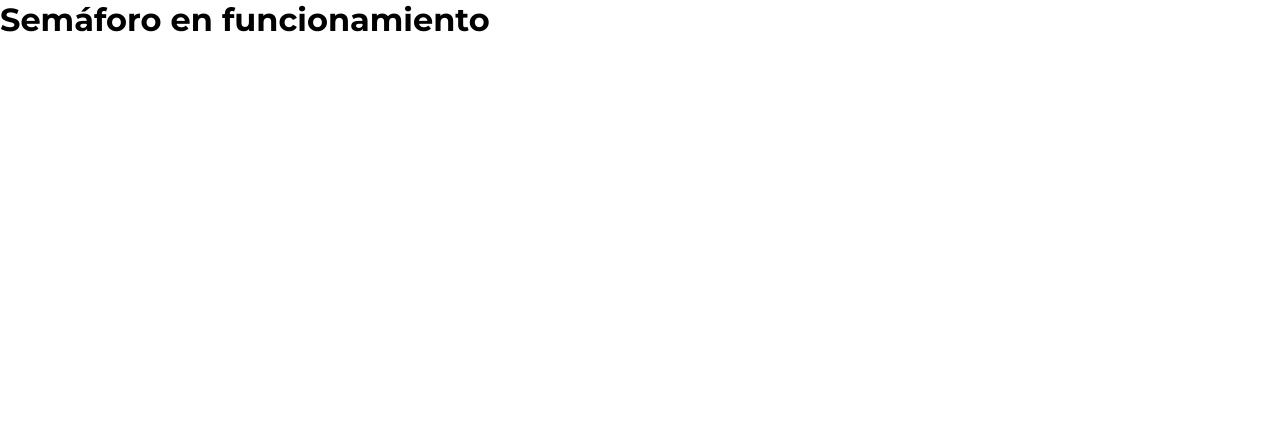
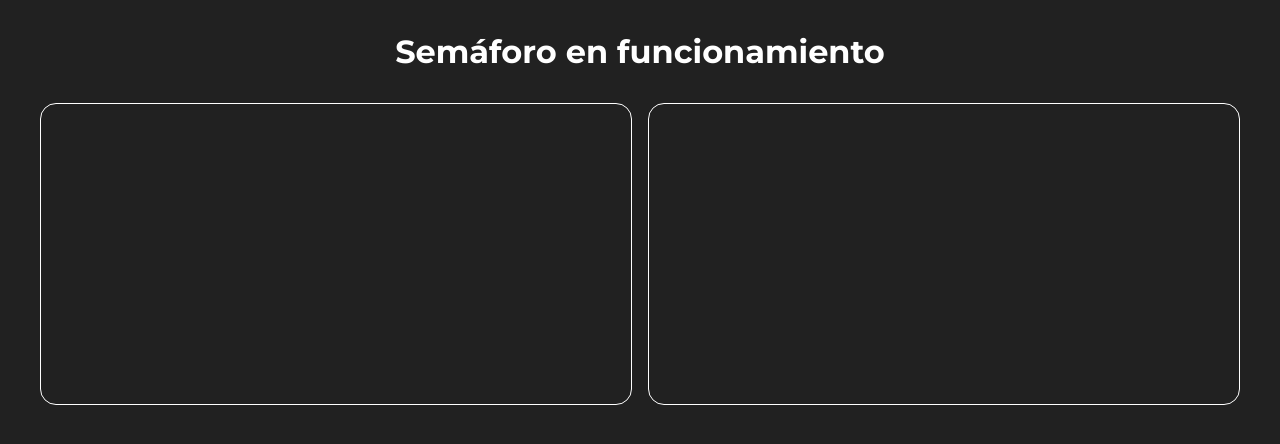
Before and after one commit to alodor24/traffic-light, a plain HTML site: page index.html in a window 1280 px wide. Drawn offline with Linux system fonts and the light colour scheme; a web font is replaced by a local one.

Commit message:
Create boxes

```diff
--- a/index.html
+++ b/index.html
@@ -6,7 +6,15 @@
     <link rel="stylesheet" href="styles.css" />
     <title>Funcionamiento de Semáforo</title>
   </head>
+
   <body>
-    <h1>Semáforo en funcionamiento</h1>
+    <main class="container">
+      <h1 class="title">Semáforo en funcionamiento</h1>
+
+      <div class="container-box">
+        <div class="box"></div>
+        <div class="box"></div>
+      </div>
+    </main>
   </body>
 </html>
--- a/styles.css
+++ b/styles.css
@@ -16,8 +16,44 @@
   font-family: "Montserrat", sans-serif;
 }
 
+body {
+  background-color: var(--color-dark);
+}
+
+.container {
+  max-width: 1200px;
+  width: calc(100% - 30px);
+  margin: 0 auto;
+  padding: 0 15px;
+}
+
+.title {
+  text-align: center;
+  margin-top: 2rem;
+  margin-bottom: 2rem;
+  color: var(--color-white);
+}
+
+.container-box {
+  display: grid;
+  grid-template-columns: repeat(2, 1fr);
+  gap: 1rem;
+}
+
+.box {
+  min-height: 300px;
+  border: solid var(--color-white) 1px;
+  border-radius: 1rem;
+}
+
 /* .micro-5-regular {
   font-family: "Micro 5", sans-serif;
   font-weight: 400;
   font-style: normal;
 } */
+
+@media (max-width: 540px) {
+  .container-box {
+    grid-template-columns: 1fr;
+  }
+}
```
